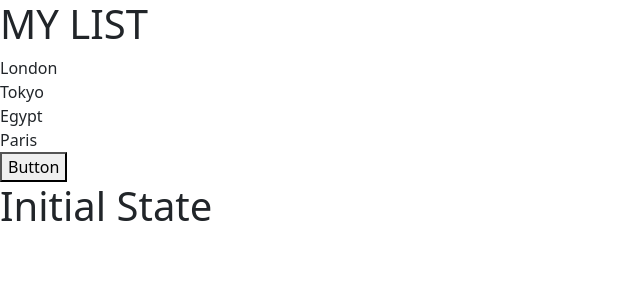
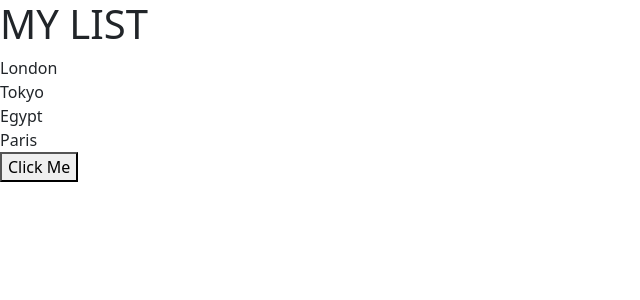
Before and after one commit to shilpakrishnanunni/react_tutorial, a React (Vite) app in the folder react-app/: page / in a window 1280 px wide. Shown: the top 300 px of the page, without its empty margins (0-640 px from the left). Built offline with nearby package versions, Linux system fonts and the light colour scheme.

Commit message:
toggles state in new component ToggleButton

```diff
--- a/react-app/src/App.tsx
+++ b/react-app/src/App.tsx
@@ -1,10 +1,11 @@
 import ListGroup from "./components/ListGroup";
-import Counter from "./components/Count";
+import ToggleButton from "./components/Count";
 
 function App () {
   return <div>
     <ListGroup />
-    <Counter />
+    {/* <Counter /> */}
+    <ToggleButton />
   </div>
 }
 
--- a/react-app/src/components/Count.tsx
+++ b/react-app/src/components/Count.tsx
@@ -1,3 +1,4 @@
+import React from "react";
 // stateless functional component
 // const Greeting = (props) => {
     //     return <h1>Hello, {props.name}!</h1>;
@@ -11,7 +12,7 @@
 //   }
 
 
-import React from "react";
+
 // // stateful component - old
 // class Counter extends React.Component {
 //     constructor(props) {
@@ -56,6 +57,37 @@ class Counter extends React.Component {
     }
 }
 
+class ToggleButton extends React.Component {
+    constructor(props) {
+        super(props);
+        this.state = { visibility: false };
+        this.toggleVisibility = this.toggleVisibility.bind(this)
+
+      }
+      // Change code below this line
+    toggleVisibility() {
+      this.setState((state) => ({
+        visibility: !state.visibility
+      }))
+    }
+      // Change code above this line
+      render() {
+        if (this.state.visibility) {
+          return (
+            <div>
+              <button onClick={this.toggleVisibility}>Click Me</button>
+              <h1>Now you see me!</h1>
+            </div>
+          );
+        } else {
+          return (
+            <div>
+              <button onClick={this.toggleVisibility}>Click Me</button>
+            </div>
+          );
+        }
+      }
+}
 
 // stateful function
 // import React, { useState } from "react";
@@ -80,4 +112,4 @@ class Counter extends React.Component {
 //     )
 // }
 
-export default Counter;
+export default ToggleButton;
```
